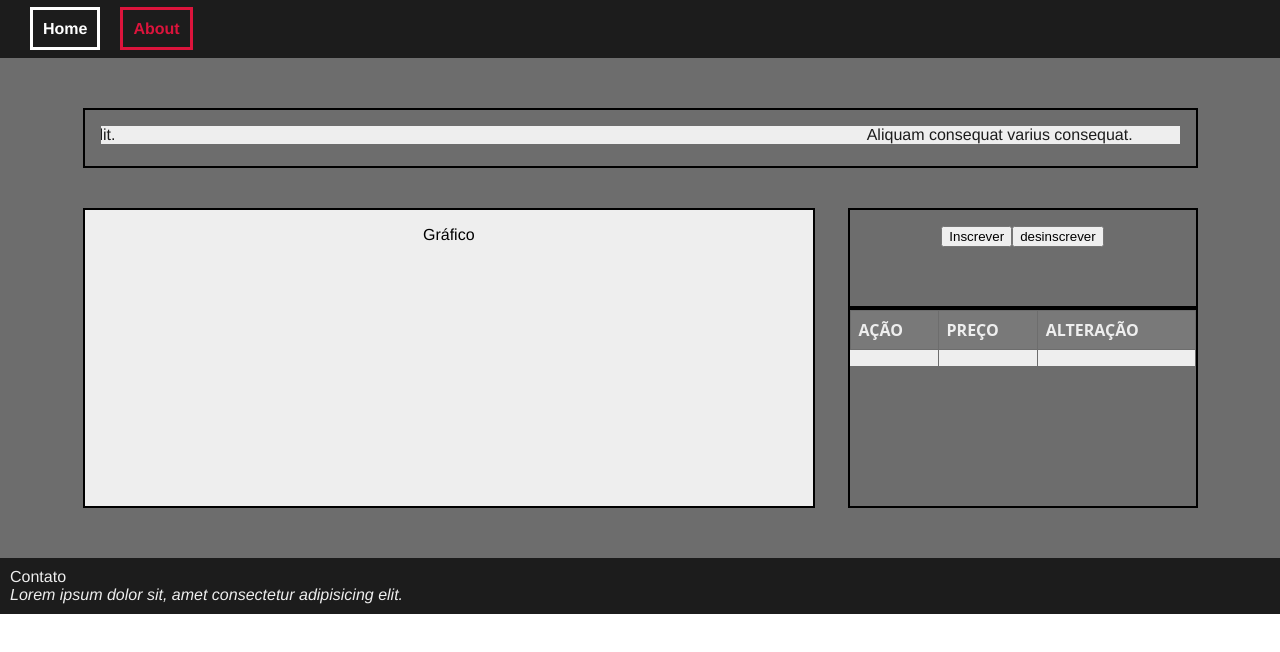
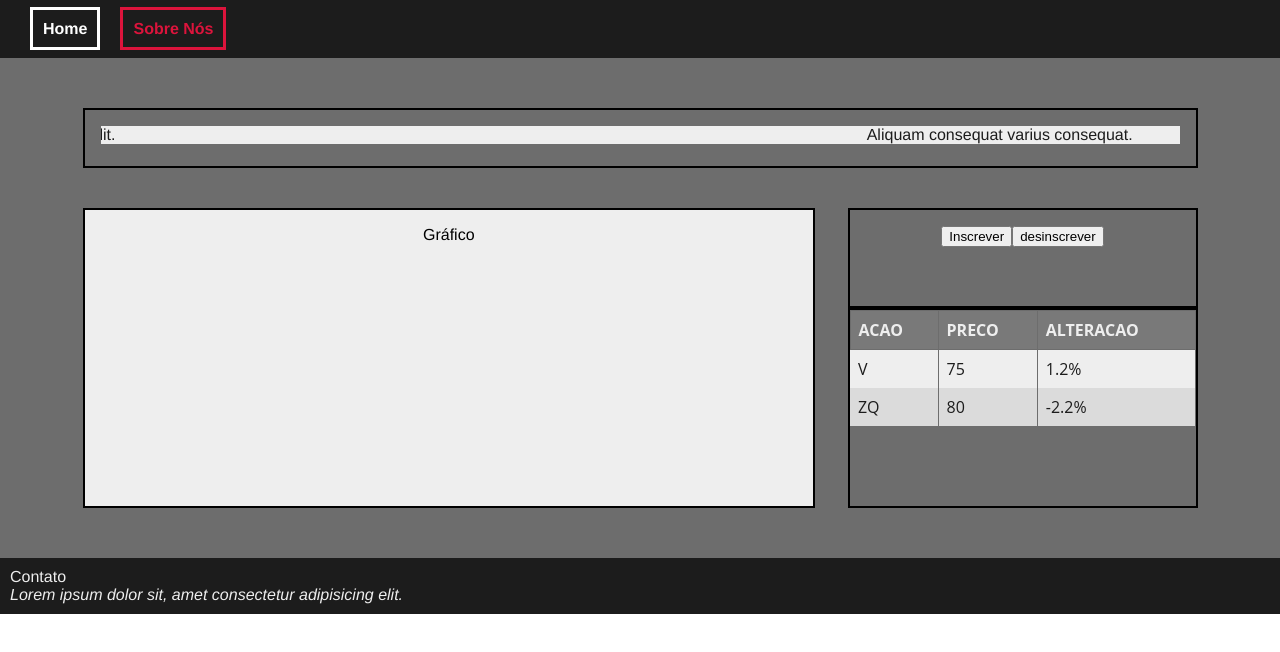
Before and after one commit to AugustoEmmel/TESTE_TECNICO, a Vue app: page / in a window 1280 px wide. Shown: the top 652 px of the page. Built offline with nearby package versions, Linux system fonts and the light colour scheme; no server answers.

Commit message:
teste tabela

```diff
--- a/src/components/Navbar.vue
+++ b/src/components/Navbar.vue
@@ -2,7 +2,7 @@
   <div>
     <nav class="navbar">
       <router-link to="/">Home</router-link>
-      <router-link to="/about">About</router-link>
+      <router-link to="/about">Sobre Nós</router-link>
     </nav>
     <router-view />
   </div>
--- a/src/components/TabelaTicker.vue
+++ b/src/components/TabelaTicker.vue
@@ -26,14 +26,20 @@
 export default {
   data() {
     return {
+      //Testando
       rows: [
         {
           acao: "V",
           preco: 75.0,
           alteracao: `${1.2}%`,
         },
+        {
+          acao: "ZQ",
+          preco: 80.0,
+          alteracao: `${-2.2}%`,
+        },
       ],
-      columns: ["Ação", "Preço", "Alteração"],
+      columns: ["acao", "preco", "alteracao"],
     };
   },
   methods: {
```
